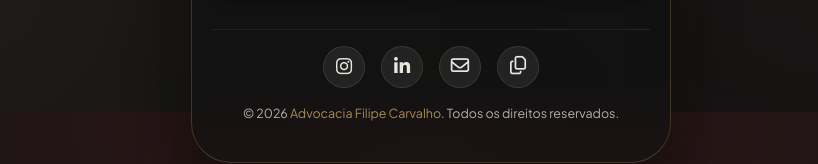
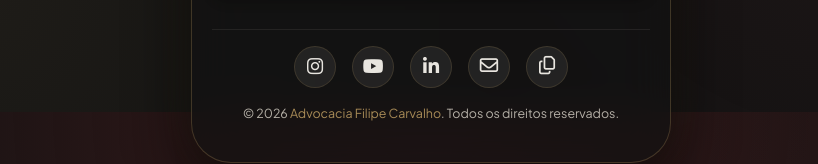
Before and after one commit to tov-digital/Escrit-rio--Bio-, a plain HTML site: page index.html in a window 1280 px wide. Shown: the part 1488-1652 px from the top of the page, without its empty margins (209-1027 px from the left). Drawn offline with nearby package versions, Linux system fonts and the light colour scheme; a web font is replaced by a local one.

Commit message:
refactor: remove book showcase section and add youtube social link

```diff
--- a/index.html
+++ b/index.html
@@ -191,6 +191,9 @@
         <a href="https://instagram.com/advocacia_filipecarvalho" target="_blank" class="social-icon" title="Instagram (@advocacia_filipecarvalho)">
           <i class="fa-brands fa-instagram"></i>
         </a>
+        <a href="https://www.youtube.com/@FilipeCarvalhoAdvocacia" target="_blank" class="social-icon" title="YouTube (@FilipeCarvalhoAdvocacia)">
+          <i class="fa-brands fa-youtube"></i>
+        </a>
         <a href="https://www.linkedin.com/company/filipe-carvalho-advocacia-empresarial" target="_blank" class="social-icon" title="LinkedIn">
           <i class="fa-brands fa-linkedin-in"></i>
         </a>
```
